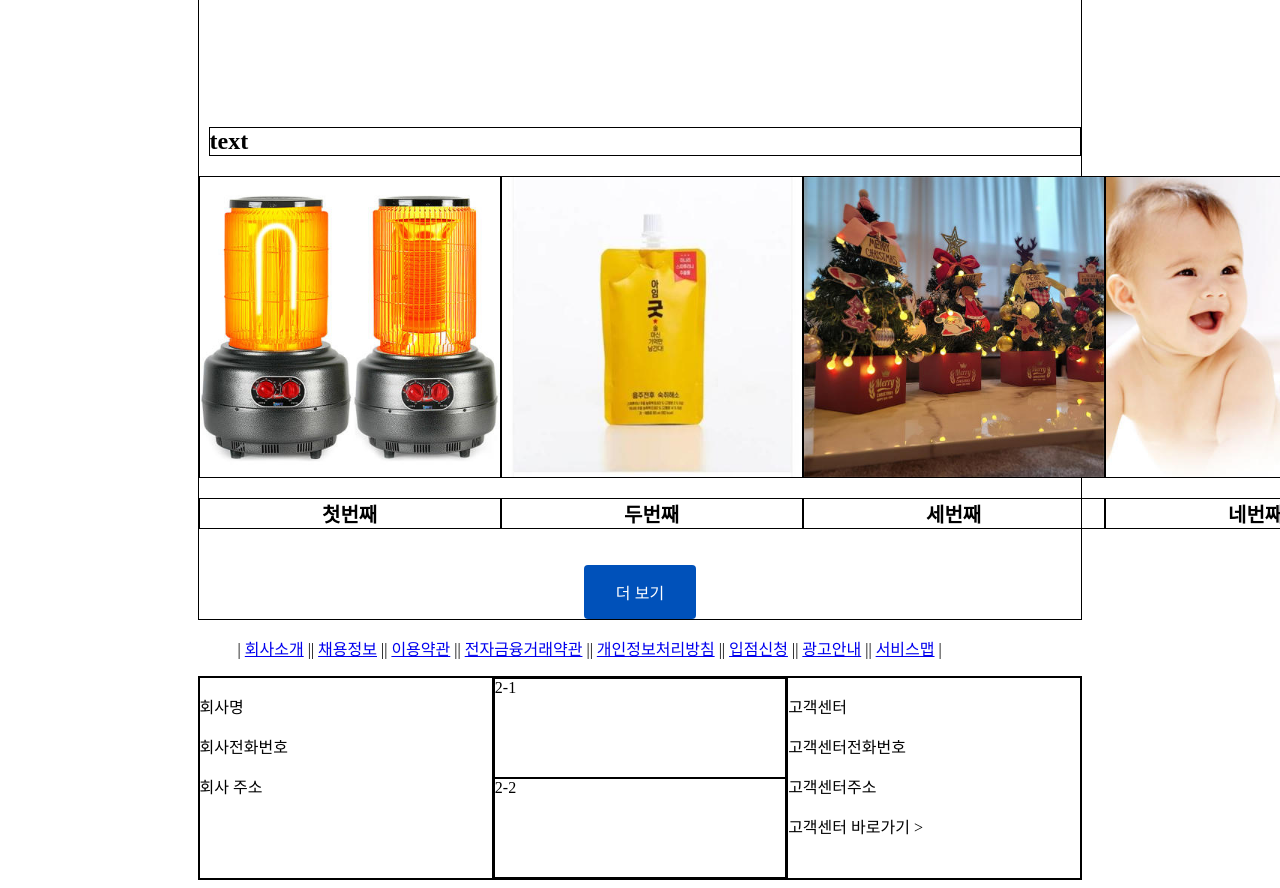
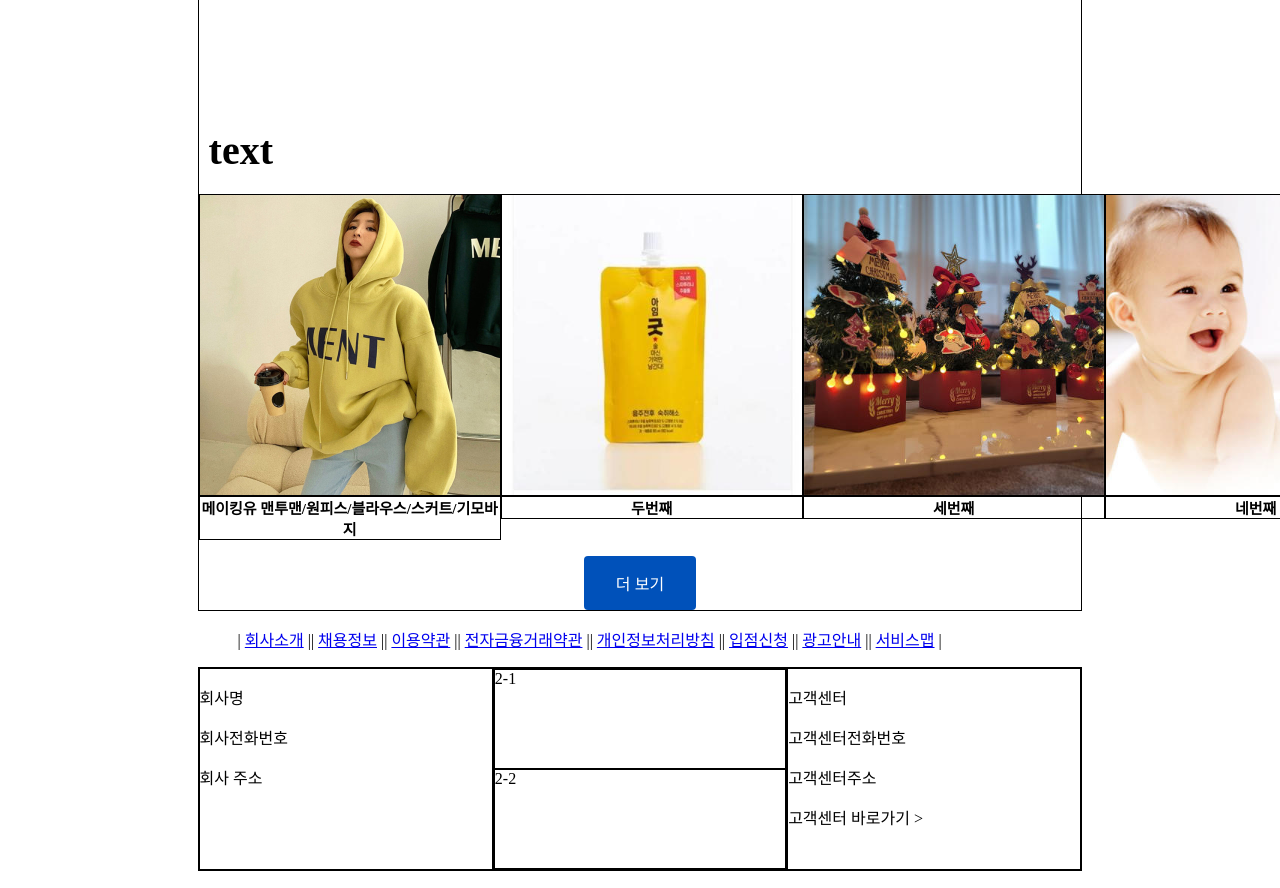
Before and after one commit to sunshine4437/VueStudy, a Vue app: page / in a window 1280 px wide. Shown: the part 2740-3628 px from the top of the page. Built offline with nearby package versions, Linux system fonts and the light colour scheme.

Commit message:
메인화면 이미지 배열 수정

```diff
--- a/src/components/mainPage/image.json
+++ b/src/components/mainPage/image.json
@@ -1,7 +1,7 @@
 [
     {
         "image": "1.jpg",
-        "name": "첫번째",
+        "name": "메이킹유 맨투맨/원피스/블라우스/스커트/기모바지",
         "link": "/productDetail"
     }, {
         "image": "2.jpg",
--- a/src/components/mainPage/productTable.vue
+++ b/src/components/mainPage/productTable.vue
@@ -8,17 +8,17 @@
     <div>
     </div>
     <div>
-        <h2 style="border: black solid 1px">text</h2>
+        <h2 style="font-size:40px">text</h2>
         <div class="imageArea" v-for="n in length" v-bind:key="n">
             <ul>
                 <li class="card_image" v-for='j in 4' :key="j">
-                    <div>
+                    <div class="imageDiv">
                         <!-- <a v-bind:href="images[0].link"><img :src="getImage(images[0].image)" alt="productImage"></a> -->
                         <a v-bind:href="images[(j-1)+(n-1)*4].link"><img :src="require(`@/components/mainPage/productTableImage/${images[(j-1)+(n-1)*4].image}`)" alt="productImage"></a>
                     </div>
-                    <a v-bind:href="images[(j-1)+(n-1)*4].link">
-                        <p style="border: 1px solid black">{{images[(j-1)+(n-1)*4].name}}</p>
-                    </a>
+                    <div class="imageTitle">
+                        <a v-bind:href="images[(j-1)+(n-1)*4].link"> {{images[(j-1)+(n-1)*4].name}} </a>
+                    </div>
                 </li>
             </ul>
         </div>
@@ -87,7 +87,7 @@ ul {
     margin-right: auto;
 }
 
-.card_image div {
+.card_image>.imageDiv {
     width: 300px;
     height: 300px;
     border: black 1px solid;
@@ -95,35 +95,40 @@ ul {
     margin: 0 auto;
 }
 
-.card_image img {
+.imageDiv img {
     width: 100%;
     height: 100%;
     object-fit: cover;
 }
 
-.card_image a {
+.card_image>.imageTitle {
+    display: block;
     text-align: center;
+    width: 300px;
+    border: black 1px solid;
+    overflow: hidden;
+    margin: 0 auto;
 }
 
-.card_image a:link {
+.imageTitle a:link {
     color: black;
     text-decoration: none;
 }
 
-.card_image a:hover {
+.imageTitle a:hover {
     color: navy;
     text-decoration: none;
 }
 
-.card_image a:visited {
+.imageTitle a:visited {
     color: black;
     text-decoration: none;
 }
 
-.card_image a p {
+.imageTitle a {
     font-family: '함초롱돋움';
     font-weight: bold;
-    font-size: 20px;
+    font-size: 15px;
 }
 
 .moreImageDiv {
@@ -143,6 +148,6 @@ button {
     cursor: pointer;
     border-radius: 4px;
 }
+
 /*  */
-
 </style>
```
Also changed, not shown: src/components/mainPage/productTableImage/1.jpg.
